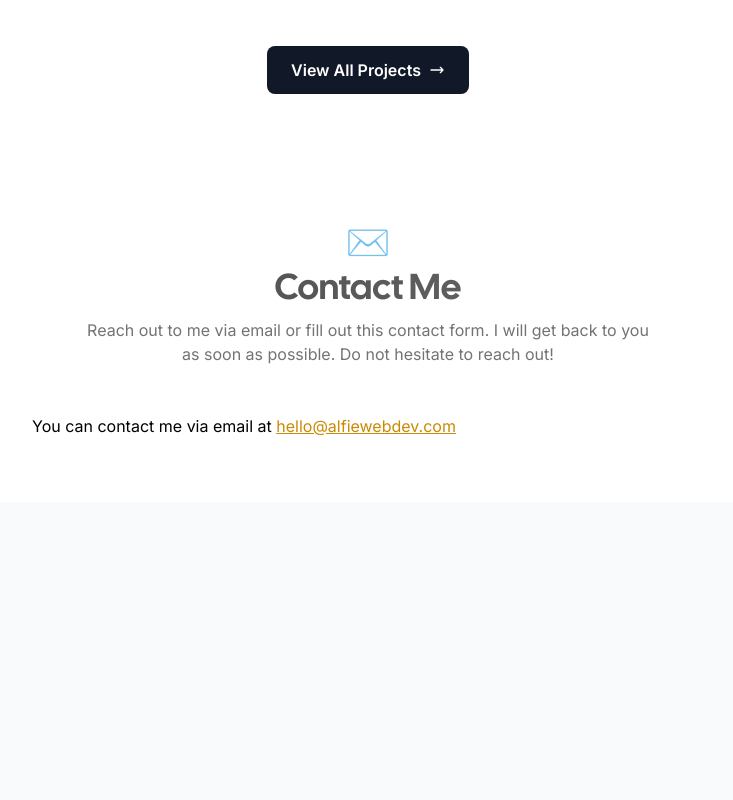
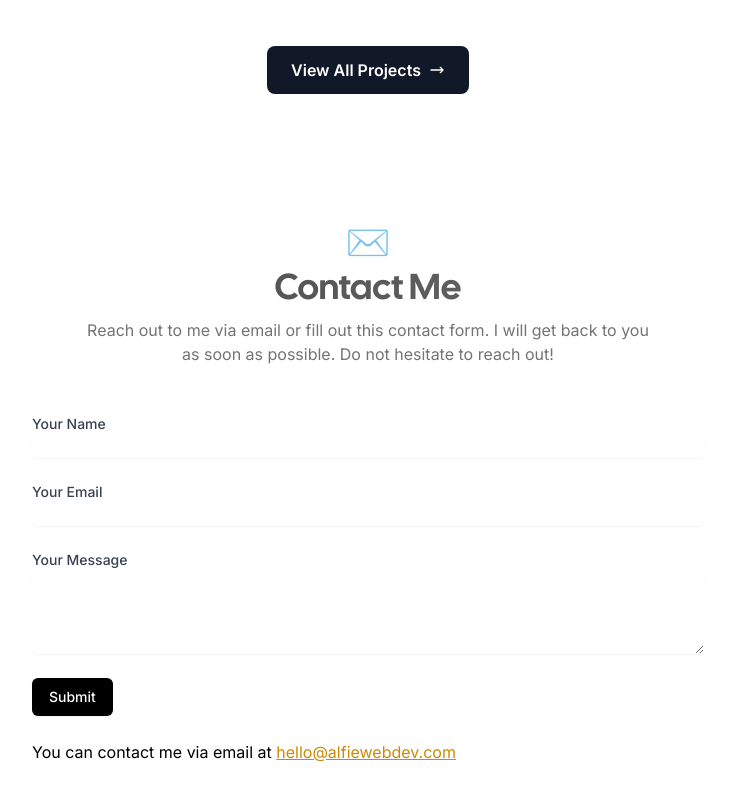
Before and after one commit to alfredonline/personal-site, a Next.js app: page / in a window 1280 px wide. Shown: the part 4487-5287 px from the top of the page, without its empty margins (272-1005 px from the left). Before the commit the page ends 4989 px from the top, so only its background shows below. Built offline with nearby package versions, Linux system fonts and the light colour scheme.

Commit message:
add contact form back in

```diff
--- a/src/components/Contact.tsx
+++ b/src/components/Contact.tsx
@@ -1,5 +1,4 @@
 "use client";
-import Link from "next/link";
 import React, { useState } from "react";
 
 const defaultFormState = {
@@ -56,7 +55,7 @@ export const Contact = () => {
 
   return (
     <form onSubmit={handleSubmit} className="space-y-6">
-      {/* <div>
+      <div>
         <label htmlFor="name" className="block text-sm font-medium text-gray-700">
           Your Name
         </label>
@@ -121,17 +120,17 @@ export const Contact = () => {
         >
           {isSubmitting ? "Sending..." : "Submit"}
         </button>
-      </div> */}
+      </div>
 
       <div>
         You can contact me via email at <a href="mailto:hello@alfiewebdev.com" className="underline text-yellow-600 hover:text-yellow-700">hello@alfiewebdev.com</a>
       </div>
 
-      {/* {submitMessage && (
+      {submitMessage && (
         <p className={`text-sm ${submitMessage.includes('successfully') ? 'text-green-600' : 'text-red-600'}`}>
           {submitMessage}
         </p>
-      )} */}
+      )}
     </form>
   );
 };
```
